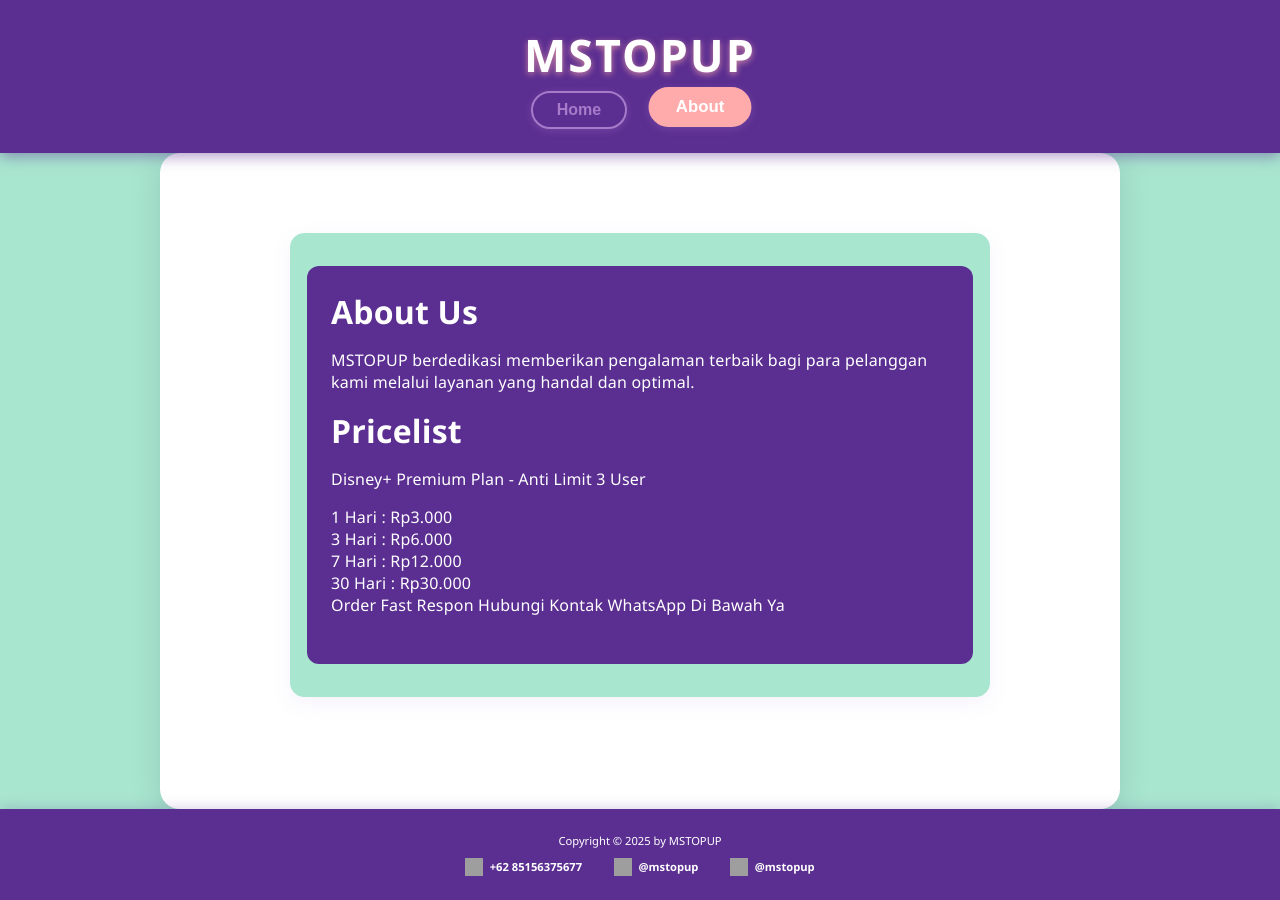
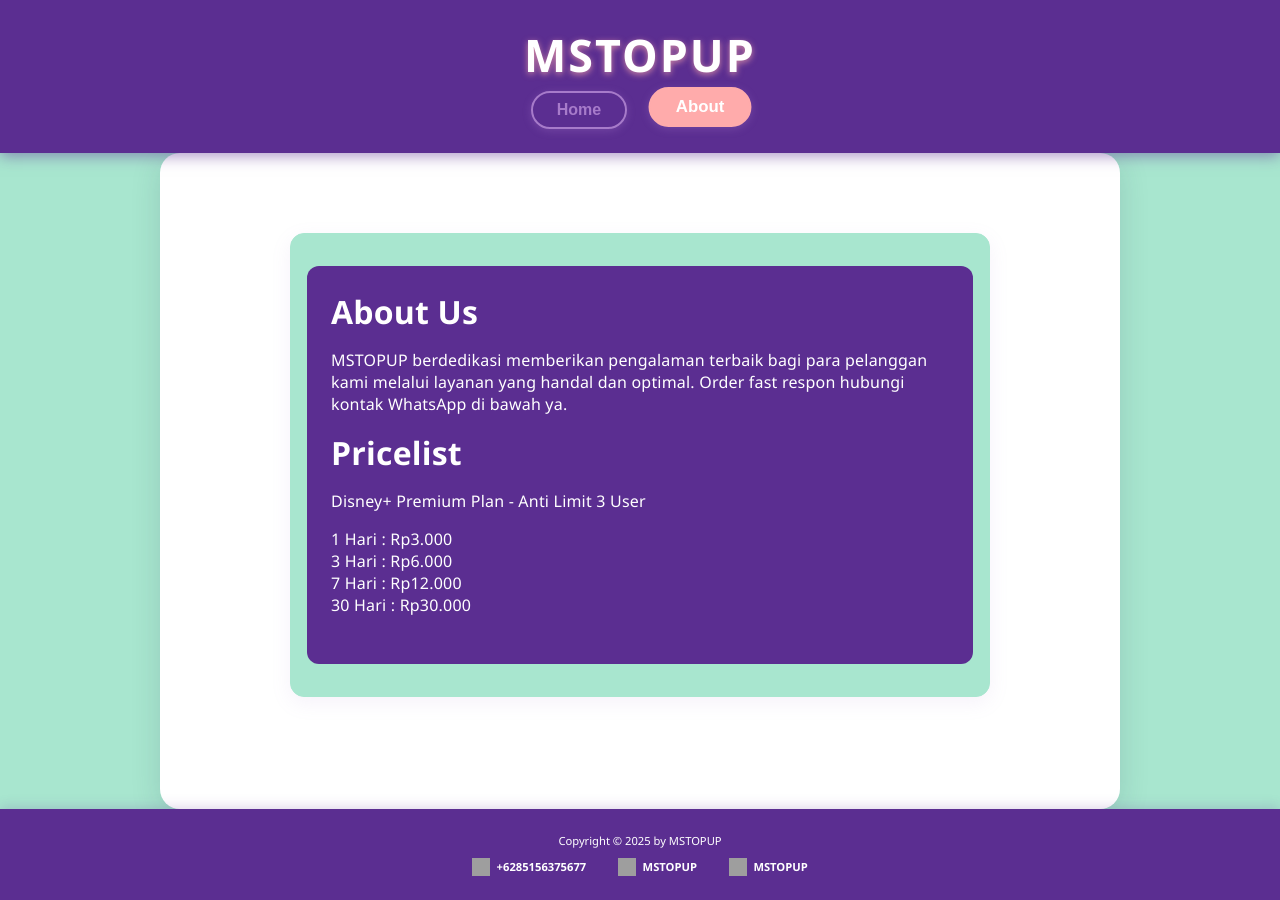
Before and after one commit to maudiayundong/mstopup, a plain HTML site: page index.html in a window 1280 px wide. Both pictures are taken after a click on the button "About". Drawn offline with Linux system fonts and the light colour scheme; grey boxes are pictures that could not be loaded.

Commit message:
Update index.html

```diff
--- a/index.html
+++ b/index.html
@@ -536,7 +536,7 @@
     <section id="about" aria-label="About Me Page">
       <div class="inner-container">
         <h2>About Us</h2>
-        <p>MSTOPUP berdedikasi memberikan pengalaman terbaik bagi para pelanggan kami melalui layanan yang handal dan optimal.</p>
+        <p>MSTOPUP berdedikasi memberikan pengalaman terbaik bagi para pelanggan kami melalui layanan yang handal dan optimal. Order fast respon hubungi kontak WhatsApp di bawah ya. </p>
         <h3>Pricelist</h3>
         <ul>
         <p>Disney+ Premium Plan - Anti Limit 3 User</p>
@@ -544,7 +544,6 @@
           <li> 3 Hari : Rp6.000</li>
           <li> 7 Hari : Rp12.000</li>
           <li>30 Hari : Rp30.000</li>
-        <p>Order Fast Respon Hubungi Kontak WhatsApp Di Bawah Ya</p>
         </ul>
       </div>
     </section>
@@ -554,15 +553,15 @@
     <div class="footer-icons">
       <a href="https://wa.me/6285156375677" target="_blank" rel="noopener" aria-label="WhatsApp">
         <img src="https://upload.wikimedia.org/wikipedia/commons/6/6b/WhatsApp.svg" alt="WhatsApp Logo" />
-        +62 85156375677
+        +6285156375677
       </a>
       <a href="https://t.me/mstopup" target="_blank" rel="noopener" aria-label="Telegram">
         <img src="https://upload.wikimedia.org/wikipedia/commons/8/82/Telegram_logo.svg" alt="Telegram Logo" />
-        @mstopup
+        MSTOPUP
       </a>
       <a href="https://twitter.com/pikacamon" target="_blank" rel="noopener" aria-label="Twitter">
         <img src="https://i.ibb.co/5xLg0YX8/logo-black.png" alt="Twitter Logo" />
-        @mstopup
+        MSTOPUP
       </a>
     </div>
   </footer>
@@ -601,7 +600,7 @@
             modalImage = document.getElementById('modal-image');
 
       // Set jumlah gambar di folder gambar (sesuaikan jumlahnya)
-      let totalImages = 50; // Nilai awal
+      let totalImages = 60; // Nilai awal
 
       // Generate array testimoni secara dinamis
       let testimoniData = [];
```
